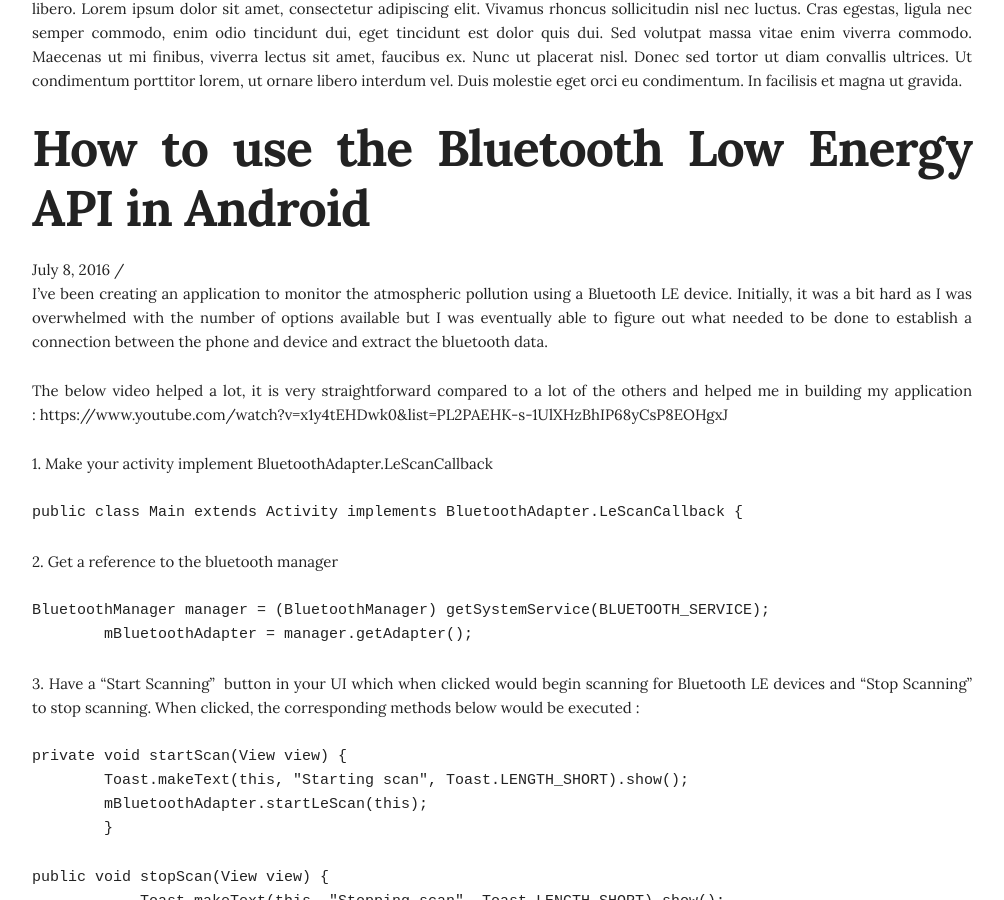
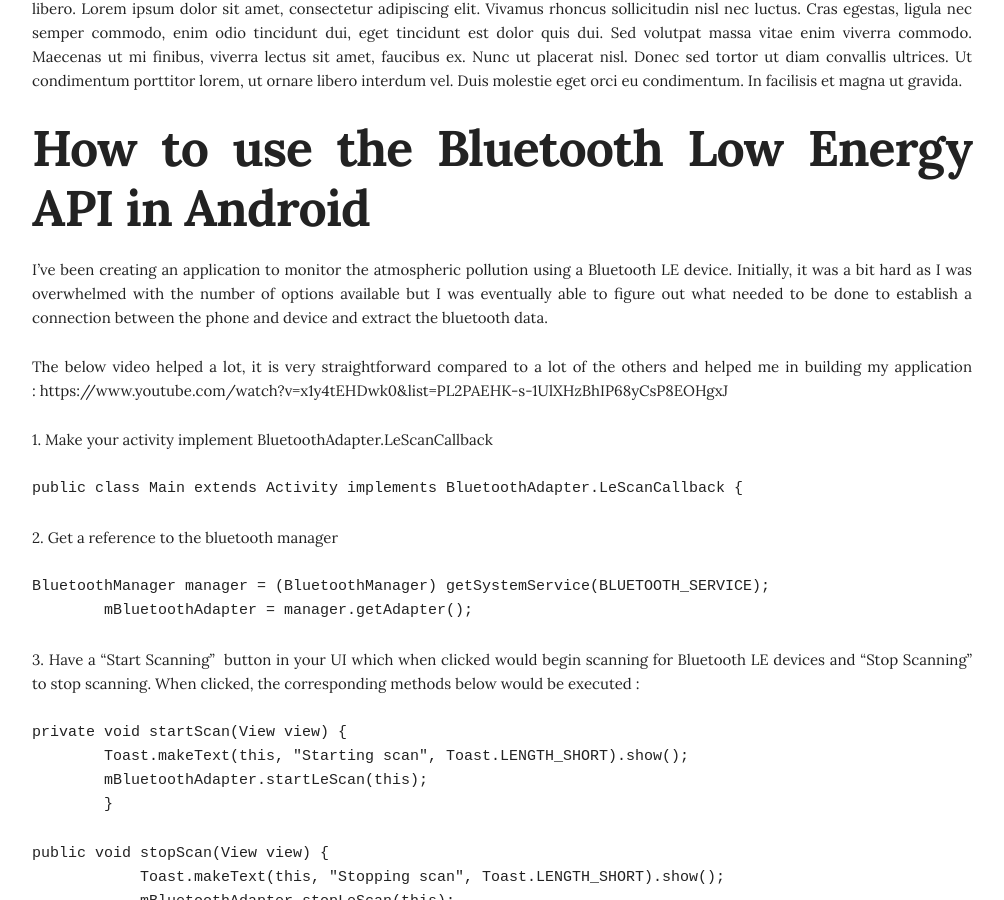
Before and after one commit to rohithh/rohithh.github.io, a Jekyll site: the page built from _posts/2016-07-08-Blog-Bluetooth-LE-API.markdown, in a window 1280 px wide and 900 px high, scrolled down 1471 px. Shown: the whole window, without its empty margins (138-1142 px from the left). Built offline with Jekyll 4.4.1, drawn with Linux system fonts in a browser that asks for light colours; our own code applies the rules of GitHub Pages for plain Markdown files.

Commit message:
Adding first blog

```diff
--- a/_posts/2016-07-08-Blog-Bluetooth-LE-API.markdown
+++ b/_posts/2016-07-08-Blog-Bluetooth-LE-API.markdown
@@ -24,16 +24,6 @@ Donec id tempus mauris. Nunc vitae ligula id risus consectetur semper. Nunc cond
 <article id="post-132" class="post-132 post type-post status-publish format-standard hentry category-uncategorized tag-android tag-bluetooth tag-bluetooth-low-energy tag-mobile">
 	<header class="entry-header">
 		<h1 class="entry-title">How to use the Bluetooth Low Energy API in&nbsp;Android</h1>
-		<div class="entry-meta">
-	    	<span class="posted-on">
-    	    	<a href="https://thehylifeblog.wordpress.com/2016/07/08/how-to-use-the-bluetooth-low-energy-api-in-android/" rel="bookmark">
-    	    	    <time class="entry-date published" datetime="2016-07-08T08:35:39+00:00">July 8, 2016</time>
-    	    	</a>
-	    	</span>
-	    	<span class="byline">
-	    	    <span class="sep"> / </span>
-	        </span>
-    	</div>
     </header>
 
 	<div class="entry-content">
```
